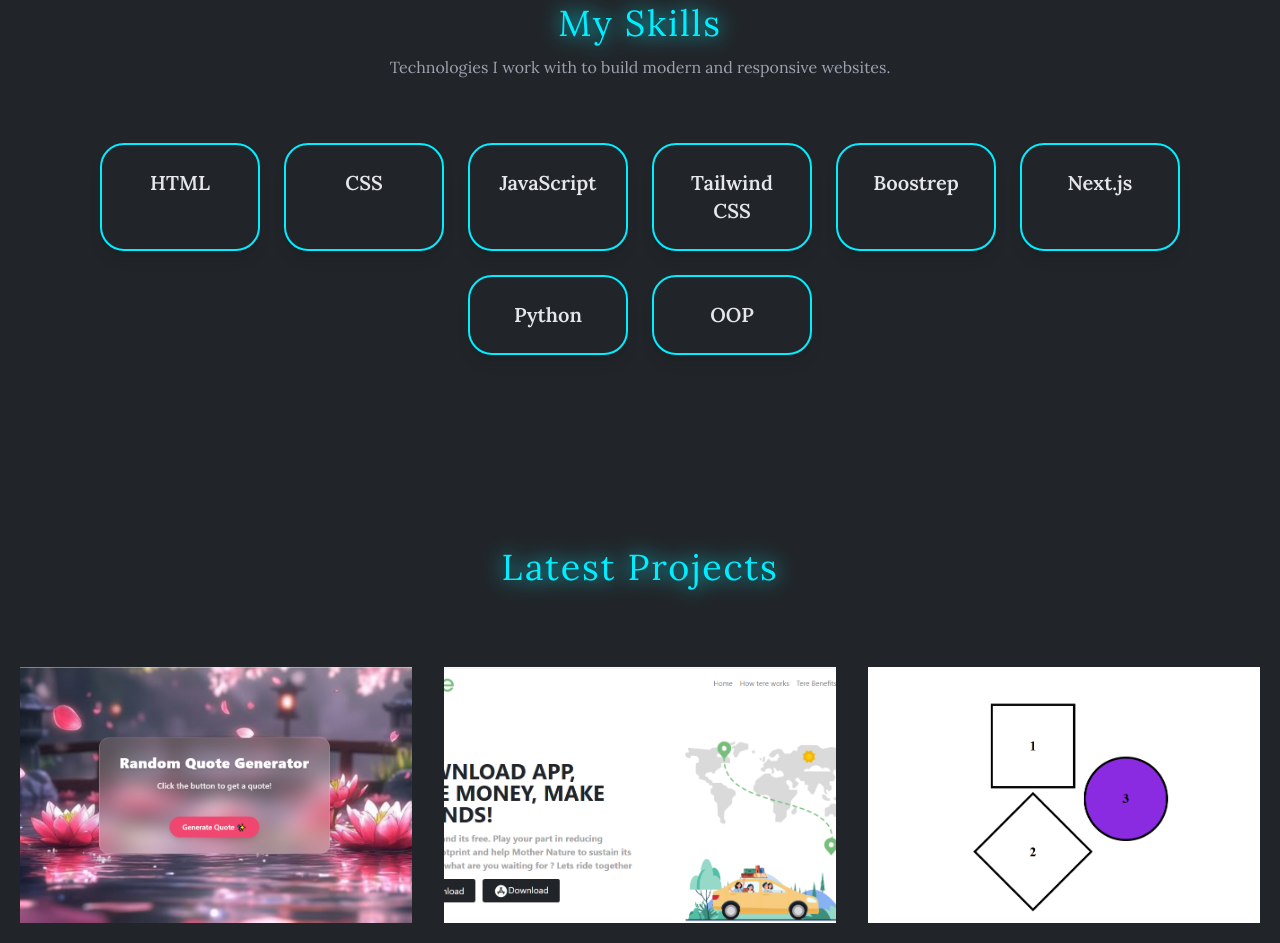
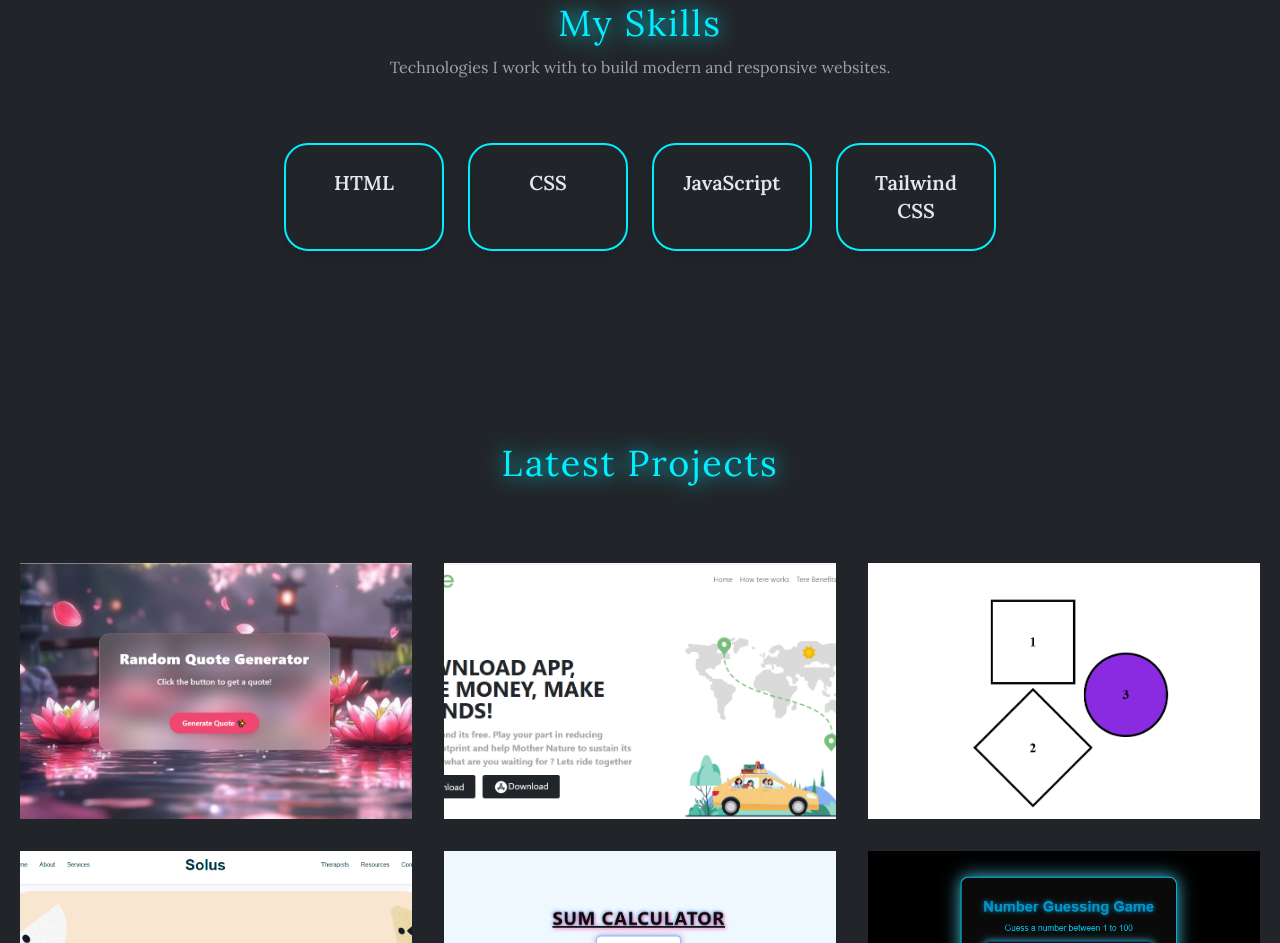
Before and after one commit to IfraCreativeCoder/portfolio-1, a plain HTML site: page index.html in a window 1280 px wide. Shown: the part 1551-2494 px from the top of the page. Drawn offline with nearby package versions, Linux system fonts and the light colour scheme; a web font is replaced by a local one.

```diff
--- a/index.html
+++ b/index.html
@@ -122,25 +122,25 @@
         <h2 class="text-xl font-semibold">Tailwind CSS</h2>
       </div>
 
-      <div class="skill-box bg-[#212529] border-2 border-[#0ef] rounded-3xl p-6 w-40
+      <!-- <div class="skill-box bg-[#212529] border-2 border-[#0ef] rounded-3xl p-6 w-40
                   text-center shadow-lg transition-all duration-300 hover:shadow-[0_0_20px_#0ef]">
         <h2 class="text-xl font-semibold">Boostrep</h2>
-      </div>
+      </div> -->
 
-      <div class="skill-box bg-[#212529] border-2 border-[#0ef] rounded-3xl p-6 w-40
+      <!-- <div class="skill-box bg-[#212529] border-2 border-[#0ef] rounded-3xl p-6 w-40
                   text-center shadow-lg transition-all duration-300 hover:shadow-[0_0_20px_#0ef]">
         <h2 class="text-xl font-semibold">Next.js</h2>
-      </div>
+      </div> -->
 
-      <div class="skill-box bg-[#212529] border-2 border-[#0ef] rounded-3xl p-6 w-40
+      <!-- <div class="skill-box bg-[#212529] border-2 border-[#0ef] rounded-3xl p-6 w-40
                   text-center shadow-lg transition-all duration-300 hover:shadow-[0_0_20px_#0ef]">
         <h2 class="text-xl font-semibold">Python</h2>
-      </div>
+      </div> -->
 
-      <div class="skill-box bg-[#212529] border-2 border-[#0ef] rounded-3xl p-6 w-40
+      <!-- <div class="skill-box bg-[#212529] border-2 border-[#0ef] rounded-3xl p-6 w-40
                   text-center shadow-lg transition-all duration-300 hover:shadow-[0_0_20px_#0ef]">
         <h2 class="text-xl font-semibold">OOP</h2>
-      </div>
+      </div> -->
 
     </div>
   </div>
@@ -295,4 +295,5 @@
 
 
 </body>
+
 </html>
```
